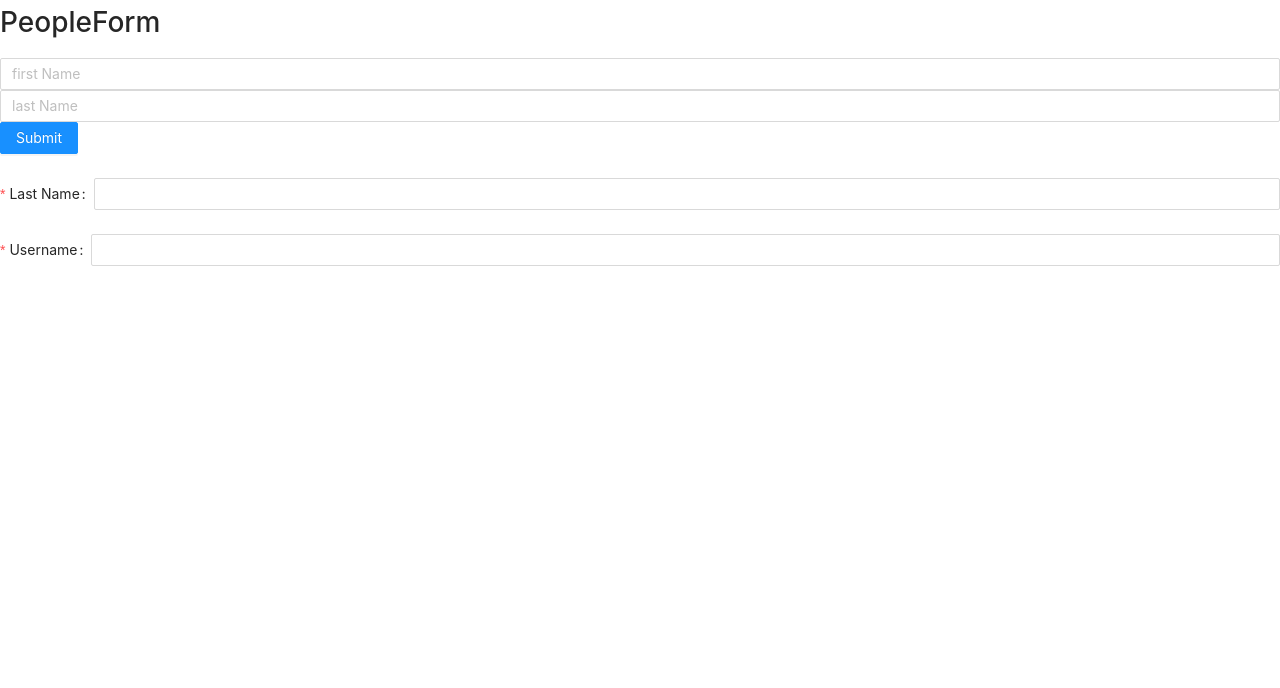
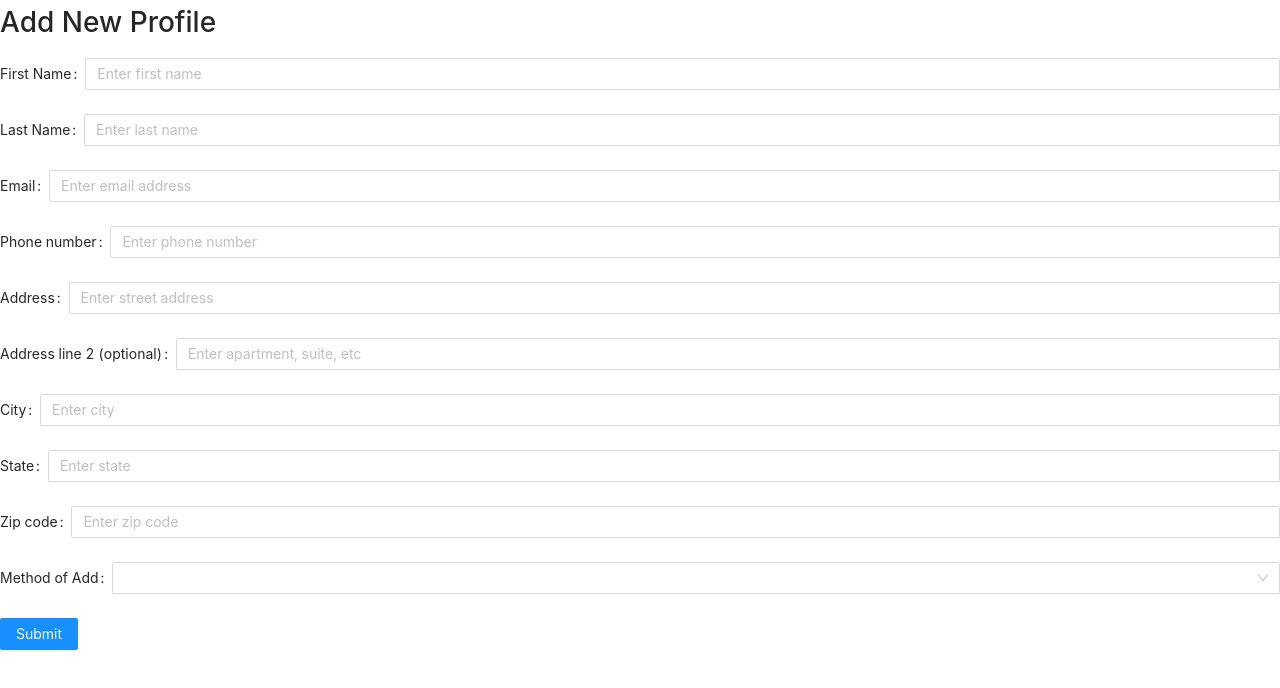
Before and after one commit to BloomTech-Labs/beerthoven-fe, a React (Create React App) app: page /people in a window 1280 px wide. Shown: the top 688 px of the page. Built offline with nearby package versions, Linux system fonts and the light colour scheme.

Commit message:
People Form Inputs mapped out
Co-authored-by: ebisLab <ebaiden@techie.com>
Co-authored-by: Nolan Picini <nolanpic@gmail.com>

```diff
--- a/src/App.js
+++ b/src/App.js
@@ -7,6 +7,7 @@ import Login from './components/pages/Login';
 import PeopleForm from './components/forms/PeopleForm';
 import EventForm from './components/forms/EventForm';
 import BackDrop from './components/BackDrop/BackDrop';
+import TicketForm from './components/forms/TicketForm';
 
 function App () {
 	return (
@@ -14,6 +15,9 @@ function App () {
 			<Switch>
 				<Route path='/login'>
 					<Login />
+				</Route>
+				<Route path='/ticket'>
+					<TicketForm />
 				</Route>
 				<Route path='/people'>
 					<PeopleForm />
--- a/src/components/forms/EventForm.js
+++ b/src/components/forms/EventForm.js
@@ -1,4 +1,4 @@
-import React from 'react';
+           import React from 'react';
 import { useForm } from 'react-hook-form';
 import { Form, Input, Button } from 'antd';
 
--- a/src/components/forms/PeopleForm.js
+++ b/src/components/forms/PeopleForm.js
@@ -1,49 +1,67 @@
 import React from 'react';
 import { useForm } from 'react-hook-form';
 
-import { Form, Input, Button } from 'antd';
+import { Form, Input, Button, Select } from 'antd';
 
-
+const {Option} = Select;
 
 const PeopleForm = () => {
 	const { register, handleSubmit, errors, reset } = useForm();
 	const submitHandler = data => console.log(data, 'Haw haw - nelson muntz');
 
 	return (
-		<div>
-			<h1>PeopleForm</h1>
-			<Form.Item  onSubmit={handleSubmit(submitHandler)}>
-				<Input
-					ref={register({ required: true, maxLength: 100 })}
-					type='text'
-					name='nameFirst'
-					placeholder='first Name'
-				/>
-        <Input
-					ref={register({ required: true, maxLength: 100 })}
-					type='text'
-					name='nameLast'
-					placeholder='last Name'
-				/>
-				<Button type='primary'>Submit</Button>
+		<Form onSubmit={submitHandler}>
+			<h1>Add New Profile</h1>
+			<Form.Item name='first_name' label="First Name">
+				<Input type="text" placeholder='Enter first name' ref={register({ required: true })}/>
+				{errors.first_name && <p>Required</p>}
+				{/* {errors.first_name && errors.first_name.type === "maxLength" && <p>Must be less than 20 characters.</p>} */}
+
 			</Form.Item>
 
-      <Form.Item
-        label="Last Name"
-        name="lastname"
-        rules={[{ required: true, message: 'Please input your name!' }]}
-      >
-        <Input />
-      </Form.Item>
+			<Form.Item name='last_name' label="Last Name">
+				<Input type='text' placeholder='Enter last name' />
+			</Form.Item>
 
-      <Form.Item
-        label="Username"
-        name="username"
-        rules={[{ required: true, message: 'Please input your username!' }]}
-      >
-        <Input />
-      </Form.Item>
-		</div>
+			<Form.Item name='email' label="Email">
+				<Input type='email' placeholder='Enter email address' />
+			</Form.Item>
+
+			<Form.Item name='phone' label="Phone number">
+				<Input type='number' placeholder='Enter phone number' />
+			</Form.Item>
+
+			<Form.Item name='address' label="Address">
+				<Input type='text' placeholder='Enter street address' />
+			</Form.Item>
+
+			<Form.Item name='address2' label="Address line 2 (optional)">
+				<Input type='text' placeholder='Enter apartment, suite, etc' />
+			</Form.Item>
+
+			<Form.Item name='city' label="City">
+				<Input type='text' placeholder='Enter city' />
+			</Form.Item>
+
+			<Form.Item name='state' label="State">
+				<Input type='text' placeholder='Enter state' />
+			</Form.Item>
+
+			<Form.Item name='zip' label="Zip code">
+				<Input type='number' placeholder='Enter zip code' />
+			</Form.Item>
+
+			<Form.Item name="method-of-add"  label="Method of Add">
+				<Select>
+					<Option>select</Option>
+					<Option value="option1">Option 1</Option>
+					<Option value="option2">Option 2</Option>
+				</Select>
+			</Form.Item>
+
+			<Button type='primary'>Submit</Button>
+
+		</Form>
 	);
 };
 
--- a/src/components/forms/TicketForm.js
+++ b/src/components/forms/TicketForm.js
@@ -1,11 +1,33 @@
-import React from 'react'
-import { useForm } from 'react-hook-forms'
+import React from 'react';
+import { useForm } from 'react-hook-form';
 
-const
-const Form = () =>(
-    <div>
-        <h1>Form</h1>
-    </div>
-)
+//### CRUD Functionality for Tickets
 
-export default Form
+//- **ticketID**
+//(number, references ticketID in User Talent Table)
+//- **ticketPurchaser**
+//(String)
+//- **ticketHolder**
+//(String)
+//- **ticketPrice**
+//(number)
+//- **ticketType**
+//(String)
+
+const TicketForm = () => {
+	const { handleSubmit, register, errors } = useForm();
+	const onSubmit = values => {
+		console.log(values);
+	};
+
+	return (
+		<form onSubmit={handleSubmit(onSubmit)}>
+			<input name='register' type="text" ref={register({ required: true, })} />
+			<input name='register' type="text" ref={register({ required: true, })} />
+			<input name='register' type="number" ref={register({ required: true, })} />
+			<input name='register' ref={register({ required: true, })} />
+		</form>
+	);
+};
+
+export default TicketForm;
```
